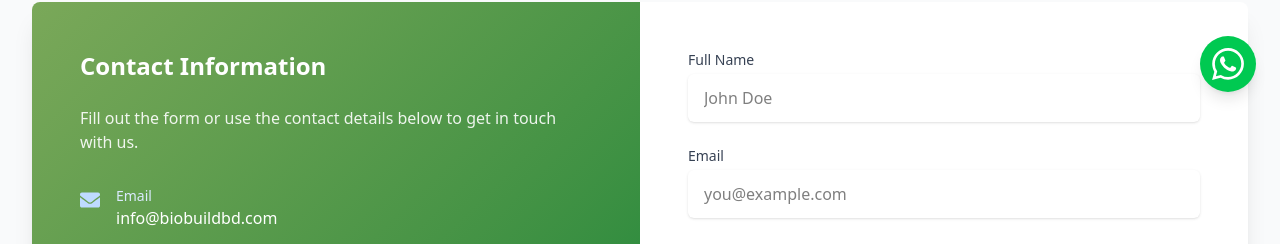
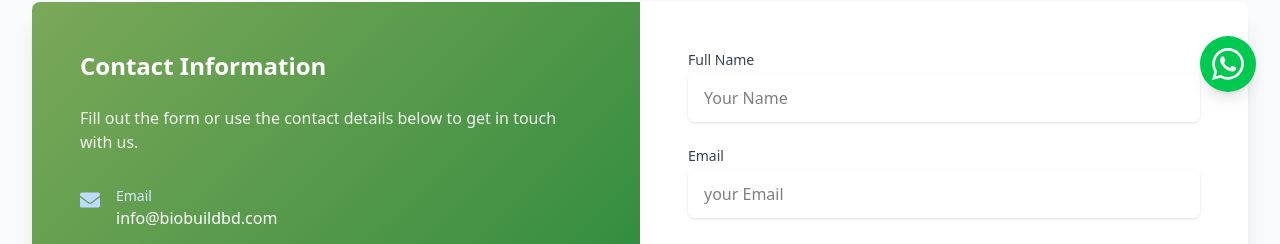
Before and after one commit to Kamiaaa/biobuildfinal, a Next.js app: page /contact in a window 1280 px wide. Shown: the part 684-928 px from the top of the page. Built offline with nearby package versions, Linux system fonts and the light colour scheme.

Commit message:
contact information changed

```diff
--- a/app/contact/page.tsx
+++ b/app/contact/page.tsx
@@ -125,7 +125,7 @@ const ContactPage = () => {
                         type="text"
                         required
                         className="py-3 px-4 block w-full shadow-sm focus:ring-blue-500 focus:border-blue-500 border-gray-300 rounded-md"
-                        placeholder="John Doe"
+                        placeholder="Your Name"
                       />
                     </div>
                   </div>
@@ -141,7 +141,7 @@ const ContactPage = () => {
                         type="email"
                         required
                         className="py-3 px-4 block w-full shadow-sm focus:ring-blue-500 focus:border-blue-500 border-gray-300 rounded-md"
-                        placeholder="you@example.com"
+                        placeholder="your Email"
                       />
                     </div>
                   </div>
```
